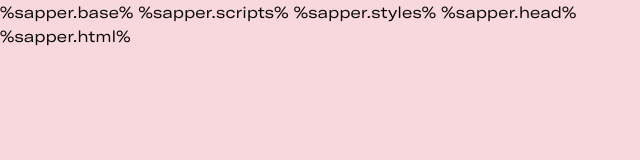
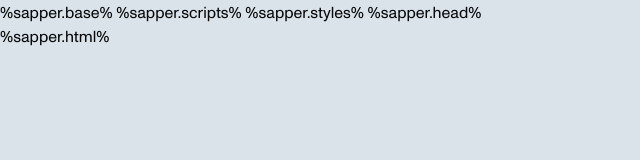
Before and after one commit to fobossalmeron/rodrigosalmeron.co, a website: page src/template.html in a window 1280 px wide. Shown: the whole page, without its empty margins (0-640 px from the left). Drawn offline with Linux system fonts and the light colour scheme; files that its build step writes are made by us from their sources; files whose address does not match are found by name.

Commit message:
should work

```diff
--- a/src/components/Nav.svelte
+++ b/src/components/Nav.svelte
@@ -62,6 +62,7 @@
     bottom: -1px;
     opacity: 0;
     left: 15px;
+    border-radius: 10px;
   }
 </style>
 
--- a/static/global.css
+++ b/static/global.css
@@ -1,10 +1,21 @@
 body {
     margin: 0;
-    font-family: GT, Helvetica Neue, Arial, sans-serif;
+    font-family: Monument, Helvetica Neue, Arial, sans-serif;
     font-size: 14px;
     line-height: 1.5;
     color: #060809;
-    background-color: #F8D7DD;
+    /* background-color: #F8D7DD; //ROSA */
+    /* background-color: rgb(232, 0, 28); //ROJO DE PIZZAPIZA */
+    background-color: #DBE3EA;
+}
+
+@font-face {
+    font-family: "Monument";
+    font-display: block;
+    src: url("font/MonumentRegular.woff") format("woff2"),
+        url("font/MonumentRegular.woff") format("woff");
+    font-weight: 200;
+    font-style: normal;
 }
 
 @font-face {
```
Also changed, not shown: src/routes/index.svelte (+0 -15 lines), static/font/MonumentRegular.woff (added).
